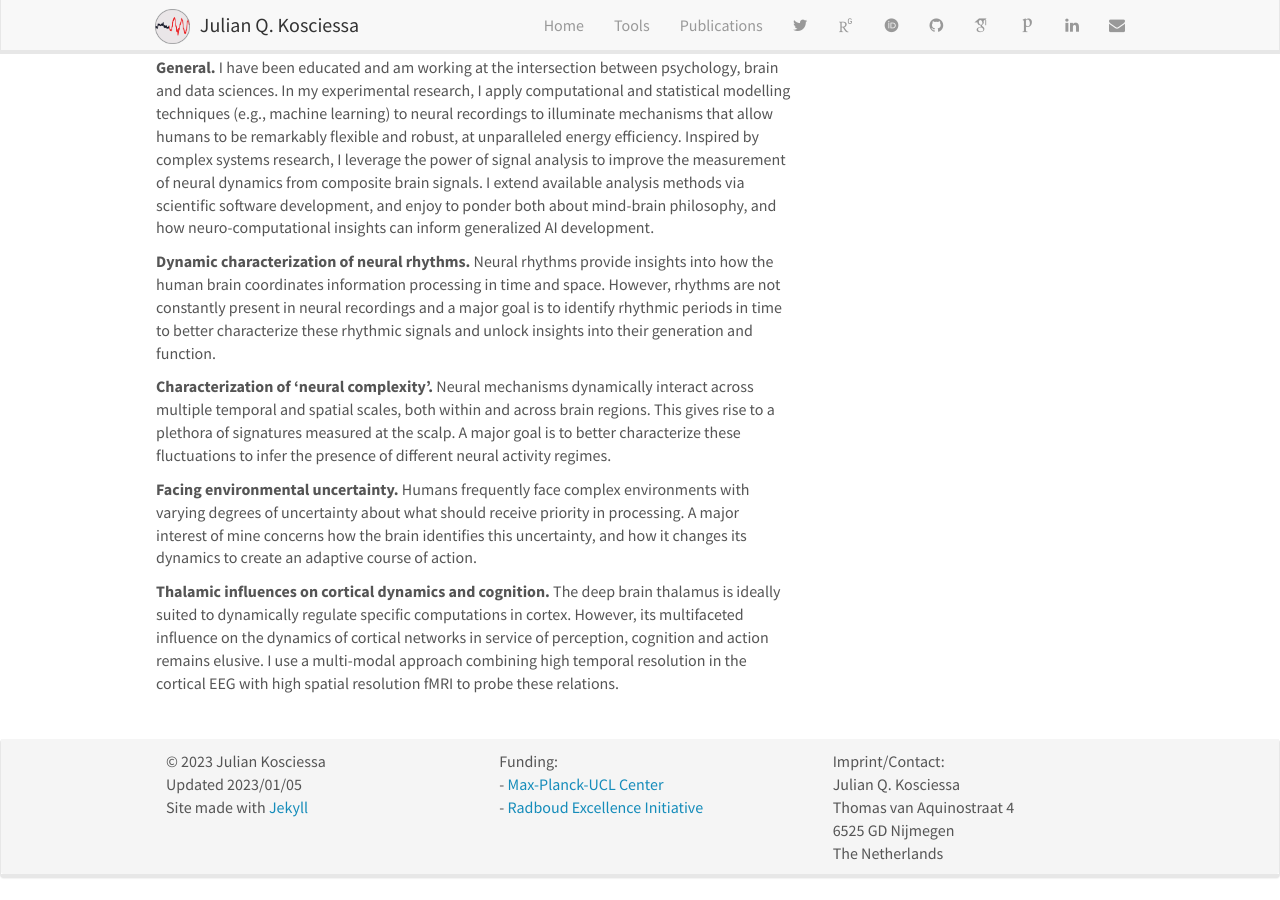
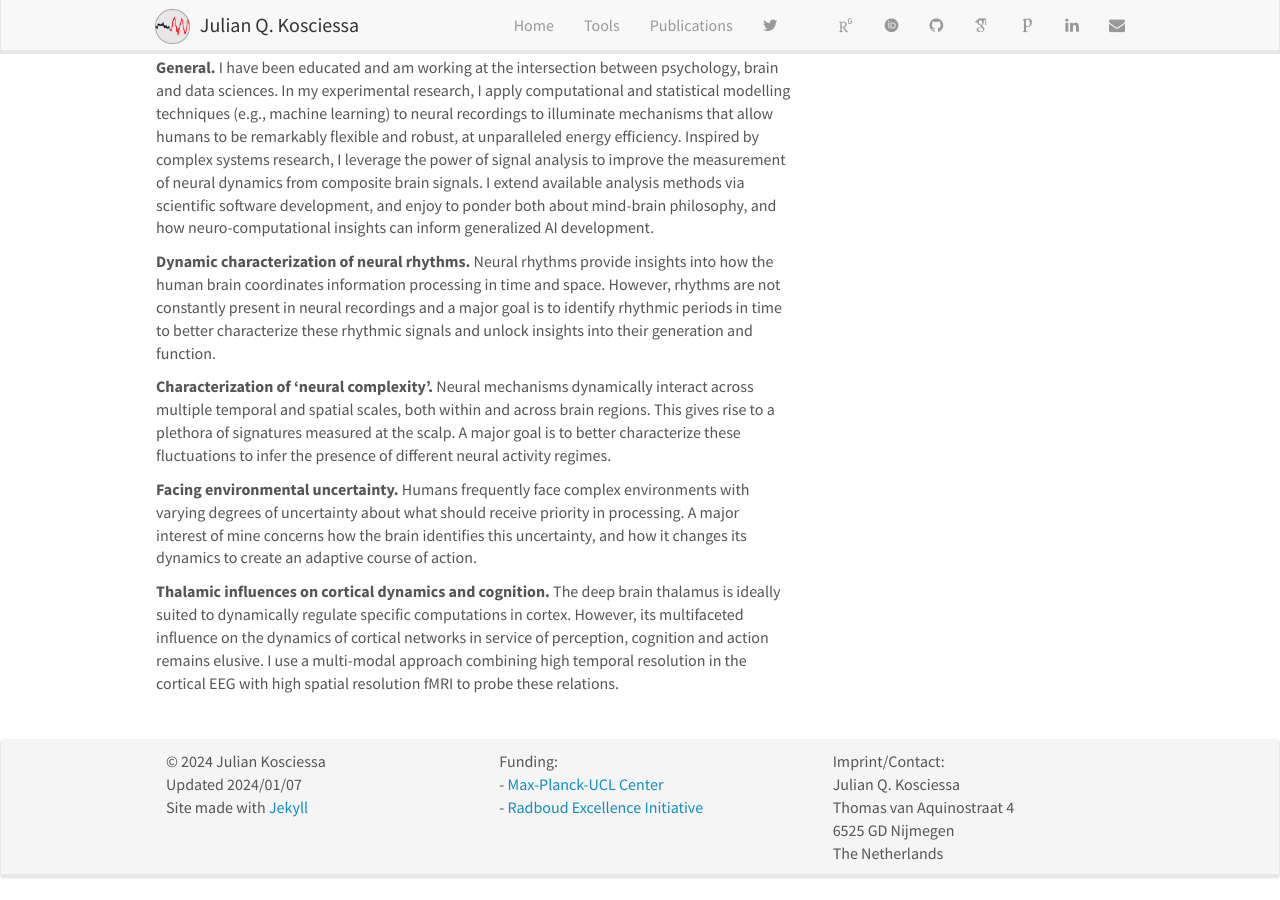
Before and after one commit to jkosciessa/jkosciessa.github.io, a Jekyll site: the page built from _pages/home.md, in a window 1280 px wide and 900 px high, scrolled down 531 px. Built offline with Jekyll 4.4.1, drawn with Linux system fonts in a browser that asks for light colours; nearby versions of some CDN libraries; some web fonts are replaced; comment, search, counter and statistics services are not loaded.

Commit message:
update bluesky

```diff
--- a/_includes/footer.html
+++ b/_includes/footer.html
@@ -4,7 +4,7 @@
 	  <div class="row">
 		<div class="col-sm-4">
 
-			<p>&copy 2023 Julian Kosciessa <br /> Updated 2023/01/05<br /> Site made with <a href="https://jekyllrb.com">Jekyll</a>
+			<p>&copy 2024 Julian Kosciessa <br /> Updated 2024/01/07<br /> Site made with <a href="https://jekyllrb.com">Jekyll</a>
 		   <p>  </p><p>
 
 
--- a/_includes/header.html
+++ b/_includes/header.html
@@ -23,6 +23,7 @@
 		<li><a href="{{ site.url }}{{ site.baseurl }}/tools">Tools</a></li>
 		<li><a href="{{ site.url }}{{ site.baseurl }}/publications">Publications</a></li>
 		<li><a href="https://twitter.com/JulianKosciessa" class="menu-link" target="_blank" title='Twitter'><i class="fa fa-twitter" aria-hidden="false"></i></a></li>
+		<li><a href="https://bsky.app/profile/juliankosciessa.bsky.social" class="menu-link" target="_blank" title='Bluesky'><i class="fa-brands fa-bluesky" aria-hidden="false"></i></a></li>
 		<li><a href="https://www.researchgate.net/profile/Julian_Kosciessa" class="menu-link" target="_blank"><i class="ai ai-researchgate" aria-hidden="false" title='Research Gate'></i></a></li>
 		<li><a href="https://orcid.org/0000-0002-4553-2794" class="menu-link" target="_blank"><i class="ai ai-orcid" aria-hidden="false" title='ORCID'></i></a></li>
 		<li><a href="https://github.com/jkosciessa" class="menu-link" target="_blank"><i class="fa fa-github" aria-hidden="false" title='Github'></i></a></li>
```
